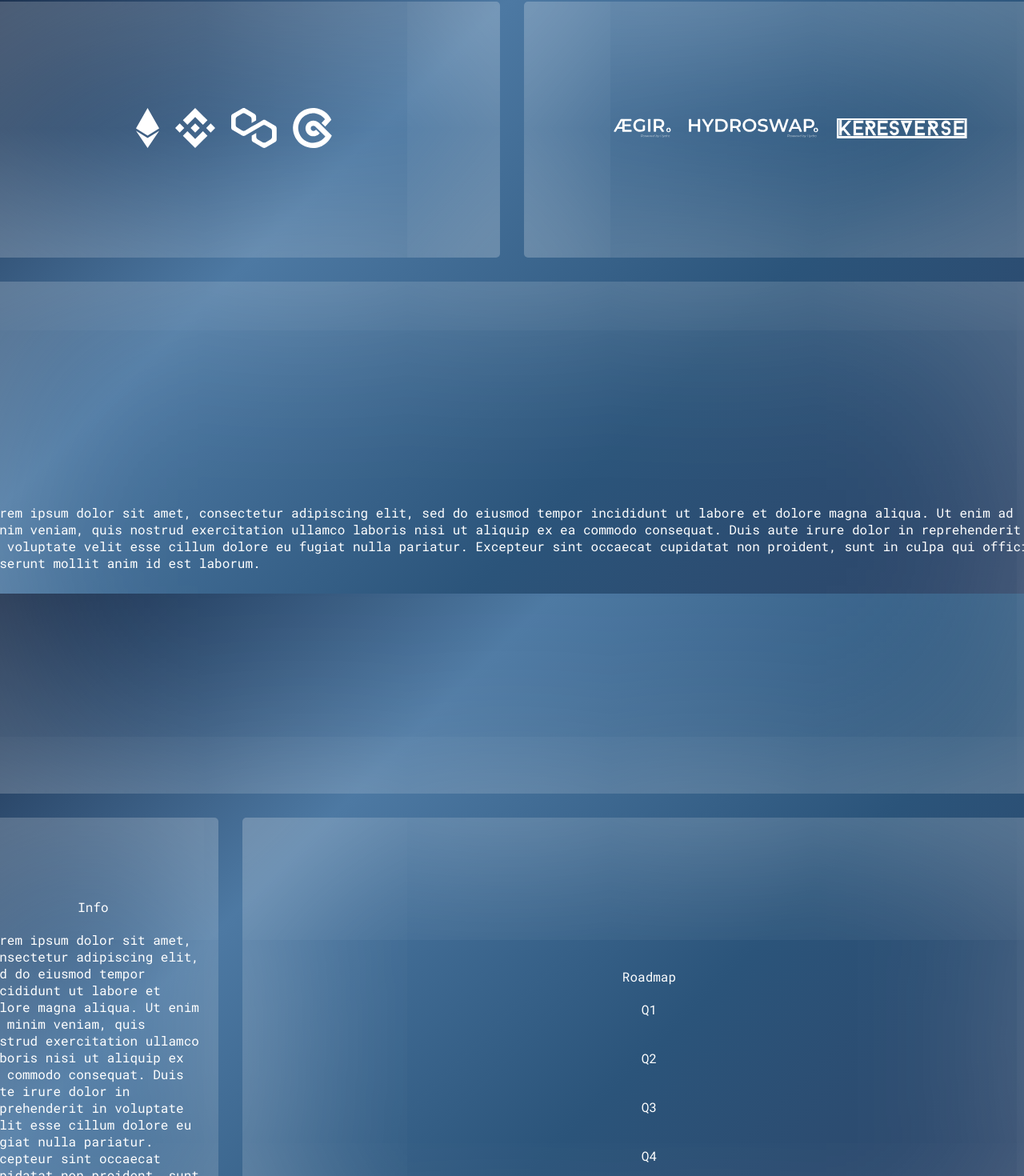
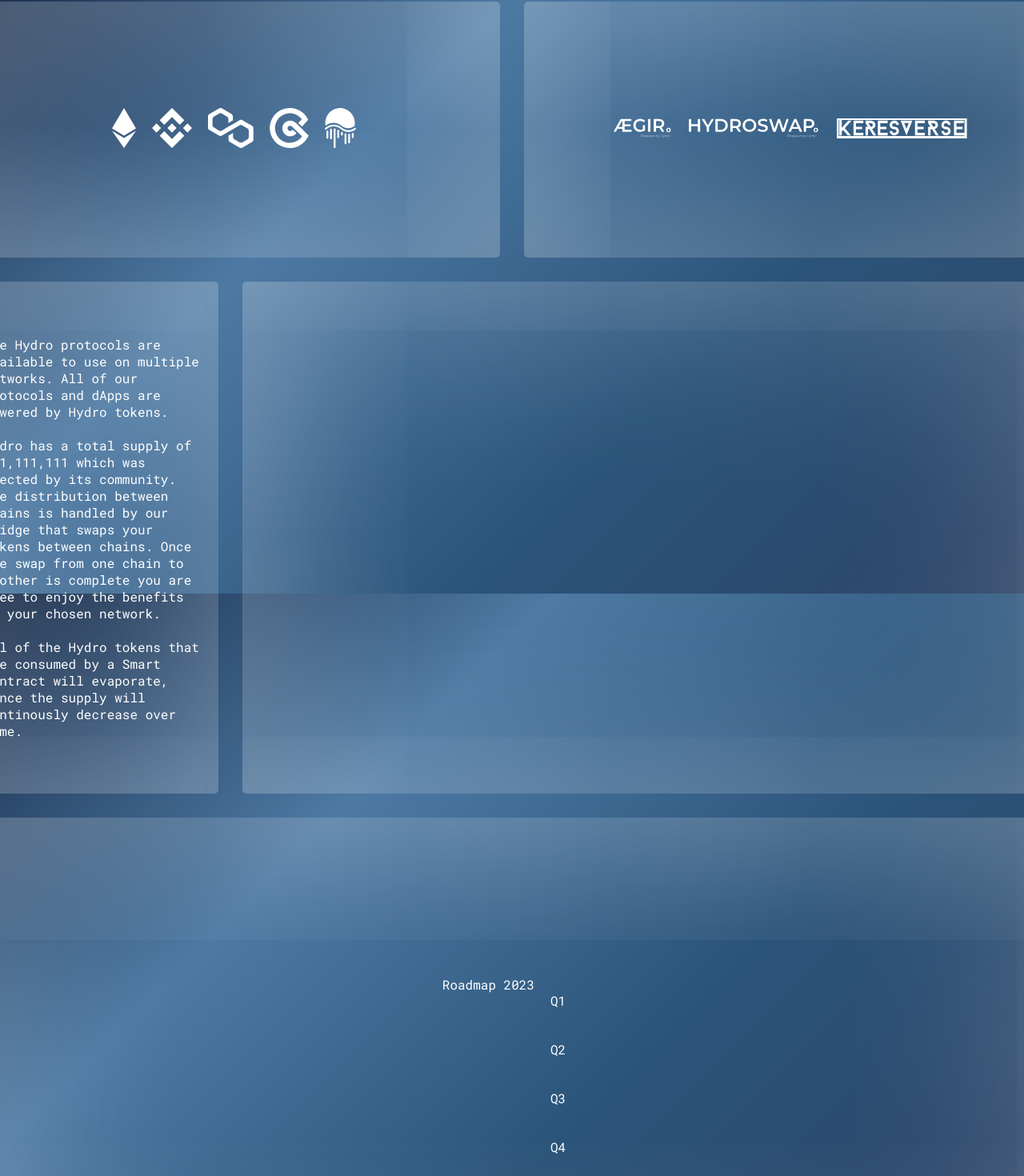
Before and after one commit to HydroBlockchain/Hydro-Website-2023, a SvelteKit app: page / in a window 1280 px wide. Shown: the part 858-2328 px from the top of the page at 80% size. Built offline with nearby package versions, Linux system fonts and the light colour scheme.

Commit message:
add movr + info

```diff
--- a/src/routes/+page.svelte
+++ b/src/routes/+page.svelte
@@ -1,13 +1,19 @@
 <script>
+	//logos
 	import drop from "$lib/images/white-drop.svg";
+	//chains
 	import eth from "$lib/images/blockchains/eth.svg";
 	import bsc from "$lib/images/blockchains/bsc.svg";
 	import matic from "$lib/images/blockchains/matic.svg";
 	import csc from "$lib/images/blockchains/csc.svg";
+	import movr from "$lib/images/blockchains/movr.svg";
+	//products
 	import aegir from "$lib/images/logos/Aegir-Wallet.svg";
 	import swap from "$lib/images/logos/Hydro-Swap.svg";
 	import keres from "$lib/images/logos/Keresverse.svg";
+	//exchanges
 	import coinex from "$lib/images/exchanges/coinex-logo.svg";
+	//partners
 </script>
 
 <svelte:head>
@@ -18,61 +24,60 @@
 <section>
 	<div class="full">
 		<img src={drop} alt="hydro-logo" />
+		<div class="tagline">Multi-chain protocols securing the web3 reality.</div>
 	</div>
 
 	<div class="multiple-containers">
 		<div class="half">
 			<div class="chains">
-				<a href="https://etherscan.io"><img src={eth} alt="eth-logo" /></a>
-				<a href="https://bscscan.com"><img src={bsc} alt="bsc-logo" /></a>
-				<a href="https://polygonscan.com"><img src={matic} alt="matic-logo" /></a>
-				<a href="https://coinex.net"><img src={csc} alt="csc-logo" /></a>
+				<a href="https://etherscan.io/token/0x946112efab61c3636cbd52de2e1392d7a75a6f01"><img src={eth} alt="eth-logo" /></a>
+				<a href="https://bscscan.com/token/0xf3DBB49999B25c9D6641a9423C7ad84168D00071"><img src={bsc} alt="bsc-logo" /></a>
+				<a href="https://polygonscan.com/address/0x946112efab61c3636cbd52de2e1392d7a75a6f01"><img src={matic} alt="matic-logo" /></a>
+				<a href="https://www.coinex.net/address/0x946112efaB61C3636CBD52DE2E1392D7A75A6f01#code"><img src={csc} alt="csc-logo" /></a>
+				<a href="https://moonriver.moonscan.io/address/0x946112efab61c3636cbd52de2e1392d7a75a6f01#code"><img src={movr} alt="csc-logo" /></a>
 			</div>
 		</div>
 
 		<div class="half" id="second">
 			<div class="products">
-				<a href="https://aegirwallet.org"><img src={aegir} alt="aegir-logo" /></a>
+				<a href="https://play.google.com/store/apps/details?id=com.aegirwallet&hl=en_US&gl=US"><img src={aegir} alt="aegir-logo" /></a>
 				<a href="https://hydroswap.org"><img src={swap} alt="swap-logo" /></a>
 				<a href="https://keresverse.org"><img src={keres} alt="keres-logo" /></a>
 			</div>
 		</div>
 	</div>
 
-	<div class="full">
-		<div class="information">
-			Lorem ipsum dolor sit amet, consectetur adipiscing elit, sed do
-			eiusmod tempor incididunt ut labore et dolore magna aliqua. Ut
-			enim ad minim veniam, quis nostrud exercitation ullamco laboris
-			nisi ut aliquip ex ea commodo consequat. Duis aute irure dolor
-			in reprehenderit in voluptate velit esse cillum dolore eu fugiat
-			nulla pariatur. Excepteur sint occaecat cupidatat non proident,
-			sunt in culpa qui officia deserunt mollit anim id est laborum.
-		</div>
-	</div>
+
 
 	<div class="multiple-containers">
 		<div class="one-quarter">
-			<div class="title">Info</div>
 			<div class="information">
-				Lorem ipsum dolor sit amet, consectetur adipiscing elit, sed do
-				eiusmod tempor incididunt ut labore et dolore magna aliqua. Ut
-				enim ad minim veniam, quis nostrud exercitation ullamco laboris
-				nisi ut aliquip ex ea commodo consequat. Duis aute irure dolor
-				in reprehenderit in voluptate velit esse cillum dolore eu fugiat
-				nulla pariatur. Excepteur sint occaecat cupidatat non proident,
-				sunt in culpa qui officia deserunt mollit anim id est laborum.
+				The Hydro protocols are available to use on multiple networks.
+                All of our protocols and dApps are powered by Hydro tokens.
+				<br><br>
+				Hydro has a total supply of 111,111,111 which was elected by its community.
+                The distribution between chains is handled by our bridge that swaps your tokens between chains.
+                Once the swap from one chain to another is complete you are free to enjoy the benefits of your chosen network.
+				<br><br>
+				All of the Hydro tokens that are consumed by a Smart Contract will evaporate,
+                hence the supply will continously decrease over time.
 			</div>
 		</div>
 
 		<div class="three-quarter">
-			<div class="title">Roadmap</div>
-			<div class="roadmap">
-			<div class="kvartal">Q1</div>
-			<div class="kvartal">Q2</div>
-			<div class="kvartal">Q3</div>
-			<div class="kvartal">Q4</div>
+
 		</div>
+		</div>
+
+		<div class="full">
+			<div class="information">
+				<div class="title">Roadmap 2023</div>
+				<div class="roadmap">
+				<div class="kvartal">Q1</div>
+				<div class="kvartal">Q2</div>
+				<div class="kvartal">Q3</div>
+				<div class="kvartal">Q4</div>
+			</div>
 		</div>
 	</div>
 
@@ -98,6 +103,7 @@
 <style>
 	.full {
 		display: flex;
+		flex-direction: column;
 		justify-content: center;
 		align-items: center;
 		width: var(--container-width-desktop);
@@ -124,6 +130,10 @@
 		box-shadow: inset 0 0 2000px var(--card-background);
 		filter: blur(10px);
 		margin: -20px;
+	}
+
+	.tagline{
+		margin-top: 2rem;
 	}
 
 	.half {
```
Also changed, not shown: src/lib/images/blockchains/movr.svg (added).
